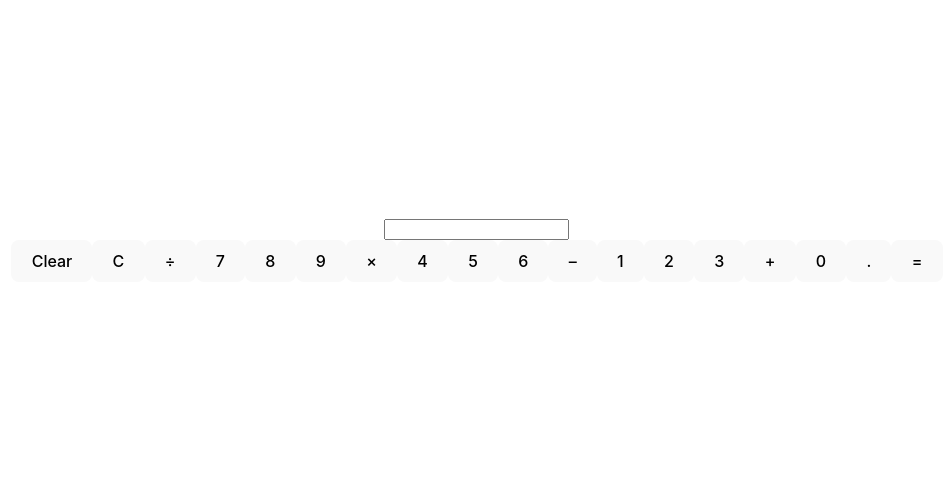
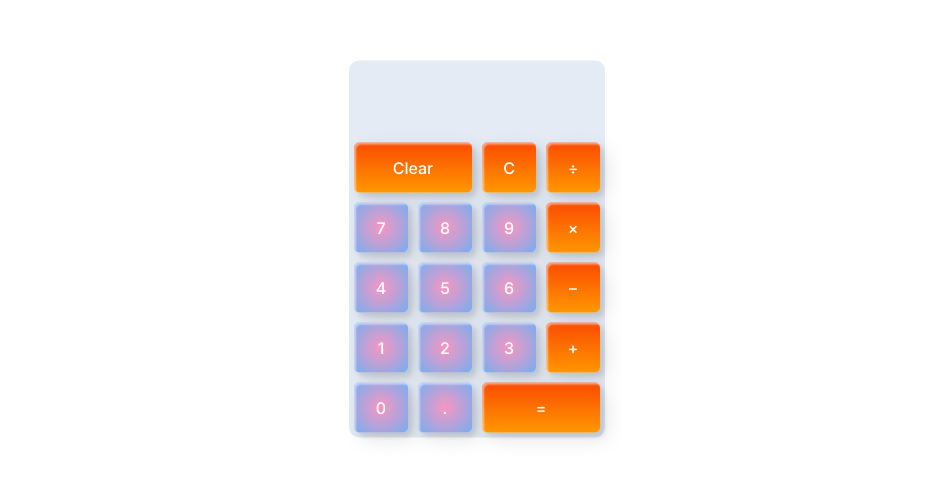
Before and after one commit to Darell12/Calc-express-front, a React (Vite) app: page / in a window 1280 px wide. Shown: the part 151-630 px from the top of the page, without its empty margins (163-1115 px from the left). Built offline with nearby package versions, Linux system fonts and the light colour scheme.

Commit message:
Avance Css 1

```diff
--- a/index.html
+++ b/index.html
@@ -4,7 +4,7 @@
     <meta charset="UTF-8" />
     <link rel="icon" type="image/svg+xml" href="/vite.svg" />
     <meta name="viewport" content="width=device-width, initial-scale=1.0" />
-    <title>Vite + React</title>
+    <title>Calculadora</title>
   </head>
   <body>
     <div id="root"></div>
--- a/src/App.css
+++ b/src/App.css
@@ -1,8 +1,20 @@
+@import url("https://fonts.googleapis.com/css2?family=Inter:wght@300;400;500;600&display=swap");
+
 #root {
   max-width: 1280px;
   margin: 0 auto;
   padding: 2rem;
   text-align: center;
+  --greyLight-1: #E4EBF5;
+  --body-font: "Inter", sans-serif;
+  --theme-bg: #1f1d2b;
+}
+
+body{
+  display: flex;
+  justify-content: center;
+  align-items: center;
+  font-family: var(--body-font);
 }
 
 .logo {
@@ -39,3 +51,246 @@
 .read-the-docs {
   color: #888;
 }
+
+.contenedor{
+top: 50%;
+left: 50%;
+position: absolute;
+transform: translate(-50%, -50%);
+margin: 0 auto;
+width: 256px;
+text-align: center;
+background: #ffffff;
+border-radius: 10px;
+background: var(--greyLight-1);
+font-family: var(--body-font);
+}
+
+.keypad {
+  display: grid;
+  grid-template-columns: repeat(4, 1fr);
+  grid-auto-rows: minmax(60px, auto);
+}
+
+
+input[type="text"] {
+  height: 75px;
+  width: 249px;
+  background-color: #10111600;
+  border: 0px;
+  color: rgb(29, 12, 12);
+  text-align: right;
+  font-size: 25px;
+  font-weight: 500;
+  letter-spacing: 1px;
+  font-family: var(--body-font);
+}
+
+#clear {
+  grid-column: 1/3;
+  grid-row: 1;
+}
+
+#result{
+  grid-column: 3/5;
+  grid-row: 5;
+
+}
+
+
+button{
+  margin: 5px;
+  border: none;
+  border-radius: 5px;
+  cursor: pointer;
+  background: #262834;
+  color: #ffff;
+  font-weight: 500;
+  border: 2px solid #020202;
+  font-family: var(--body-font);
+}
+
+input:focus,
+input:active,
+input:focus,
+input:active{
+  outline: none;
+}
+
+/*  CSS PARA NUMEROS  */
+
+button {
+  margin: 5px;
+}
+.custom-btn {
+  /* width: 50px;
+  height: 40px; */
+  color: #fff;
+  border-radius: 5px;
+  padding: 10px 25px;
+  font-family: var(--body-font);
+  font-weight: 500;
+  background: transparent;
+  cursor: pointer;
+  transition: all 0.3s ease;
+  position: relative;
+  display: inline-block;
+   box-shadow:inset 2px 2px 2px 0px rgba(255,255,255,.5),
+   7px 7px 20px 0px rgba(0,0,0,.1),
+   4px 4px 5px 0px rgba(0,0,0,.1);
+  outline: none;
+}
+
+.btn-6 {
+  background: rgb(247,150,192);
+background: radial-gradient(circle, rgba(247,150,192,1) 0%, rgba(118,174,241,1) 100%);
+  line-height: 42px;
+  padding: 0;
+  border: none;
+}
+.btn-6 span {
+  position: relative;
+  display: block;
+  width: 100%;
+  height: 100%;
+}
+.btn-6:before,
+.btn-6:after {
+  position: absolute;
+  content: "";
+  height: 0%;
+  width: 1px;
+ box-shadow:
+   -1px -1px 20px 0px rgba(255,255,255,1),
+   -4px -4px 5px 0px rgba(255,255,255,1),
+   7px 7px 20px 0px rgba(0,0,0,.4),
+   4px 4px 5px 0px rgba(0,0,0,.3);
+}
+.btn-6:before {
+  right: 0;
+  top: 0;
+  transition: all 500ms ease;
+}
+.btn-6:after {
+  left: 0;
+  bottom: 0;
+  transition: all 500ms ease;
+}
+.btn-6:hover{
+  background: transparent;
+  color: #76aef1;
+  box-shadow: none;
+}
+.btn-6:hover:before {
+  transition: all 500ms ease;
+  height: 100%;
+}
+.btn-6:hover:after {
+  transition: all 500ms ease;
+  height: 100%;
+}
+.btn-6 span:before,
+.btn-6 span:after {
+  position: absolute;
+  content: "";
+  box-shadow:
+   -1px -1px 20px 0px rgba(255,255,255,1),
+   -4px -4px 5px 0px rgba(255,255,255,1),
+   7px 7px 20px 0px rgba(0,0,0,.4),
+   4px 4px 5px 0px rgba(0,0,0,.3);
+}
+.btn-6 span:before {
+  left: 0;
+  top: 0;
+  width: 0%;
+  height: .5px;
+  transition: all 500ms ease;
+}
+.btn-6 span:after {
+  right: 0;
+  bottom: 0;
+  width: 0%;
+  height: .5px;
+  transition: all 500ms ease;
+}
+.btn-6 span:hover:before {
+  width: 100%;
+}
+.btn-6 span:hover:after {
+  width: 100%;
+}
+
+/* CSS PARA BOTONES ESPECIALES */
+
+.btn-7 {
+  background: linear-gradient(0deg, rgba(255,151,0,1) 0%, rgba(251,75,2,1) 100%);
+    line-height: 42px;
+    padding: 0;
+    border: none;
+  }
+  .btn-7 span {
+    position: relative;
+    display: block;
+    width: 100%;
+    height: 100%;
+  }
+  .btn-7:before,
+  .btn-7:after {
+    position: absolute;
+    content: "";
+    right: 0;
+    bottom: 0;
+    background: rgba(251,75,2,1);
+    box-shadow:
+     -7px -7px 20px 0px rgba(255,255,255,.9),
+     -4px -4px 5px 0px rgba(255,255,255,.9),
+     7px 7px 20px 0px rgba(0,0,0,.2),
+     4px 4px 5px 0px rgba(0,0,0,.3);
+    transition: all 0.3s ease;
+  }
+  .btn-7:before{
+     height: 0%;
+     width: 2px;
+  }
+  .btn-7:after {
+    width: 0%;
+    height: 2px;
+  }
+  .btn-7:hover{
+    color: rgba(251,75,2,1);
+    background: transparent;
+  }
+  .btn-7:hover:before {
+    height: 100%;
+  }
+  .btn-7:hover:after {
+    width: 100%;
+  }
+  .btn-7 span:before,
+  .btn-7 span:after {
+    position: absolute;
+    content: "";
+    left: 0;
+    top: 0;
+    background: rgba(251,75,2,1);
+    box-shadow:
+     -7px -7px 20px 0px rgba(255,255,255,.9),
+     -4px -4px 5px 0px rgba(255,255,255,.9),
+     7px 7px 20px 0px rgba(0,0,0,.2),
+     4px 4px 5px 0px rgba(0,0,0,.3);
+    transition: all 0.3s ease;
+  }
+  .btn-7 span:before {
+    width: 2px;
+    height: 0%;
+  }
+  .btn-7 span:after {
+    height: 2px;
+    width: 0%;
+  }
+  .btn-7 span:hover:before {
+    height: 100%;
+  }
+  .btn-7 span:hover:after {
+    width: 100%;
+  }
--- a/src/App.jsx
+++ b/src/App.jsx
@@ -7,46 +7,6 @@ function App() {
 
   const [result, setResult] = useState("");
   const [param, setParam] = useState("");
-
-
-  const handleClick = (e) => {
-
-    setResult(result.concat(e.target.name));
-    setParam(param.concat(e.target.name));
-  }
-
-  const handleClickdiv = (e) => {
-    setResult(result.concat(e.target.name));
-    setParam(result.concat("%2F"));
-  }
-
-  const clear = () => {
-    setResult("");
-    setParam("");
-}
-
-  const backspace = () => {
-    setResult(result.slice(0, result.length - 1));
-    setParam(param.slice(0, result.length - 1));
-  }
-
-
-  const handleCalcular = async (e) => {
-    e.preventDefault();
-    console.log(param);
-    console.log("Calculo de la expresion: ", param);
-
-    try{
-      const res = await fetch(`http://localhost:4000/calcular/${param}`);
-      const calc = await res.json();
-
-      setResult(calc.total);
-      console.log(calc);
-
-  } catch(error){
-    console.log(error);
-  }
-  };
 
   return (
     <div className="App">
--- a/src/components/Calculadora.jsx
+++ b/src/components/Calculadora.jsx
@@ -1,4 +1,5 @@
 import React from 'react'
+import '../App.css'
 
 
 const Calculadora = ({result, setResult, param, setParam}) => {
@@ -45,32 +46,33 @@ const Calculadora = ({result, setResult, param, setParam}) => {
   return (
     <>
 
-    <div className='container'>
+    <div className='contenedor'>
 
     <form action=""></form>
     <input type="text" value={result}/>
-  </div>
+
 
     <div className="keypad">
-      <button className="highlight" onClick={clear} id="clear">Clear</button>
-      <button className="highlight" onClick={backspace} id="backspace">C</button>
-      <button className="highlight" name="/" onClick={handleClickdiv}>&divide;</button>
+      <button className="custom-btn btn-7 highlight" onClick={clear} id="clear">Clear</button>
+      <button className="custom-btn btn-7" onClick={backspace} id="backspace">C</button>
+      <button className="custom-btn btn-7" name="/" onClick={handleClickdiv}>&divide;</button>
 
-      <button name="7" onClick={handleClick}>7</button>
-      <button name="8" onClick={handleClick}>8</button>
-      <button name="9" onClick={handleClick}>9</button>
-      <button className="highlight" name="*" onClick={handleClick}>&times;</button>
-      <button name="4" onClick={handleClick}>4</button>
-      <button name="5" onClick={handleClick}>5</button>
-      <button name="6" onClick={handleClick}>6</button>
-      <button className="highlight" name="-" onClick={handleClick}>&ndash;</button>
-      <button name="1" onClick={handleClick}>1</button>
-      <button name="2" onClick={handleClick}>2</button>
-      <button name="3" onClick={handleClick}>3</button>
-      <button className="highlight" name="+" onClick={handleClick}>+</button>
-      <button name="0" onClick={handleClick}>0</button>
-      <button name="." onClick={handleClick}>.</button>
-      <button className="highlight" onClick={handleCalcular} id="result">=</button>
+      <button className="custom-btn btn-6" name="7" onClick={handleClick}>7</button>
+      <button className="custom-btn btn-6" name="8" onClick={handleClick}>8</button>
+      <button className="custom-btn btn-6" name="9" onClick={handleClick}>9</button>
+      <button className="custom-btn btn-7" name="*" onClick={handleClick}>&times;</button>
+      <button className="custom-btn btn-6" name="4" onClick={handleClick}>4</button>
+      <button className="custom-btn btn-6" name="5" onClick={handleClick}>5</button>
+      <button className="custom-btn btn-6" name="6" onClick={handleClick}>6</button>
+      <button className="custom-btn btn-7" name="-" onClick={handleClick}>&ndash;</button>
+      <button className="custom-btn btn-6" name="1" onClick={handleClick}>1</button>
+      <button className="custom-btn btn-6" name="2" onClick={handleClick}>2</button>
+      <button className="custom-btn btn-6" name="3" onClick={handleClick}>3</button>
+      <button className="custom-btn btn-7" name="+" onClick={handleClick}>+</button>
+      <button className="custom-btn btn-6" name="0" onClick={handleClick}>0</button>
+      <button className="custom-btn btn-6" name="." onClick={handleClick}>.</button>
+      <button className="custom-btn btn-7 " onClick={handleCalcular} id="result">=</button>
+  </div>
   </div>
 
 
--- a/src/index.css
+++ b/src/index.css
@@ -1,5 +1,5 @@
 :root {
-  font-family: Inter, Avenir, Helvetica, Arial, sans-serif;
+
   font-size: 16px;
   line-height: 24px;
   font-weight: 400;
```
